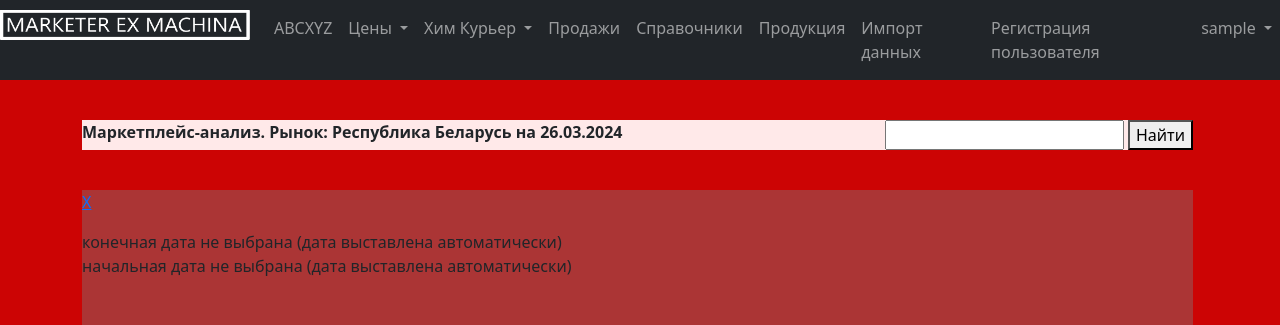
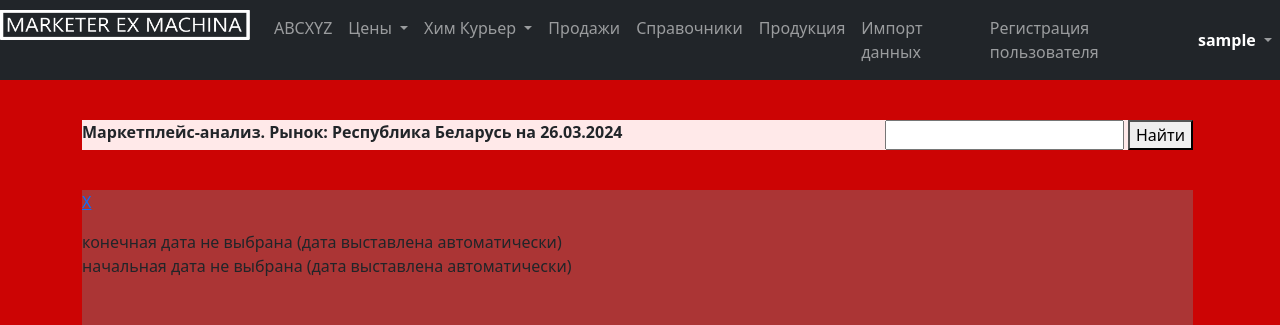
Before and after one commit to club11/TyreSellManagment, a Django app: page /prices/ in a window 1280 px wide. Shown: the top 325 px of the page. Run offline with Django 4.2, Linux system fonts and the light colour scheme; the visitor is signed in with stand-in values (Sample User, id 1); data comes from the database, SQL or seed files in the repository; data that the repository does not hold is empty; parts of the project's set-up code (start-up, migrations or seed data) failed here and were passed over; some libraries are stand-ins or nearby versions.

Commit message:
10.02/2024 - return to host 96

```diff
--- a/src/prices/templates/prices/comparative_prices.html
+++ b/src/prices/templates/prices/comparative_prices.html
@@ -590,6 +590,7 @@
 
             <div class="el-6">
             {#<div id="second_chart">#}
+              <div class="table-responsive" id="table_container">
 
               <script type="text/javascript" src="https://www.gstatic.com/charts/loader.js"></script>
                 <script type="text/javascript">
@@ -615,7 +616,6 @@
                       [new Date{{ key }}, {{ value|join:", " }} ],
                         ]);
                     {% endfor %}
-
 
                       var columnsTable = new google.visualization.DataTable();
 
@@ -649,7 +649,7 @@
                     {% if full_lined_chart_checked_flag %}
                       interpolateNulls: true,         // !!!!!!  автозаполнение 0 значений
                     {% endif %}
-width
+
 
                     //  curveType: 'function',    //   сгладить изгиб линии
                       pointSize: 7,
@@ -662,13 +662,13 @@ width
                           },
 
                       chartArea: {
-                            left: 100;
-                            width: '70%';
+                  //      left: 100,
+                  //      width: '70%',
                       },
 
-                          subtitle: "BYN";
+                      subtitle: "BYN",
                       //width: 600,                                       // ширина таблицы
-                        //  height: 400,
+                  //    height:400,
                       legend: { position: 'right' },   ///// РАБОТАЕТ (и left),
                       //legend: { position: 'bottom' },
                       //lineWidth: 20,                    // ширина лини
@@ -747,10 +747,10 @@ width
                         ui: {
                             chartOptions: {
                                 hAxis: {'baselineColor': 'none', format: 'dd.MM.Y' },
-                                  //  height: 50,
+                                height: 35,
                                 chartArea: {
                                     left: 100,
-                                        width: '70%'
+                        //            width: '70%',
                                 }
                             }
                         }
@@ -801,7 +801,7 @@ width
           </script>
 
           <div id="colFilter_div"></div>
-              <div id="chart_div"></div>
+          <div id="chart_div" ></div>
 
 
 
@@ -810,8 +810,9 @@ width
                 <div id="control_div"></div>
                 <p><span id='dbgchart'></span></p>
             </div>
+          </div>
+        </div>
 
-            </div>
 
 
            <div class="el el-7"></div>
--- a/src/prices/templates/prices/comparative_prices_russia.html
+++ b/src/prices/templates/prices/comparative_prices_russia.html
@@ -586,6 +586,8 @@
           </div>
         </div>
 
+
+
         <div class="el-6">
         {#<div id="second_chart">#}
           <div class="table-responsive" id="table_container">
--- a/src/templates/check_if_logged.html
+++ b/src/templates/check_if_logged.html
@@ -1,4 +1,5 @@
 {% if user.is_superuser %}
+
   <li class="nav-item">
     <a class="nav-link" href="{% url 'sales:sales' %}">Продажи</a>
   </li>
@@ -14,21 +15,11 @@
   <li class="nav-item">
     <a class="nav-link" href="{% url 'profiles:register' %}">Регистрация пользователя</a>
   </li>
+
 {% endif %}
 
 
-{% if user.is_active is True %}
-<li class="nav-item">
-  <li class="nav-item dropdown">
-    <a class="nav-link dropdown-toggle" href="#" id="navbarDarkDropdownMenuLink" role="button" data-bs-toggle="dropdown" aria-expanded="false">
-      {{ user }}
-    </a>
-    <ul class="dropdown-menu dropdown-menu-dark" aria-labelledby="navbarDarkDropdownMenuLink">
-      <li><a class="dropdown-item" href="{% url 'logged_out' %}">Выйти</a></li>
-    </ul>
-  </li>
-</li>
-{% endif %}
+
 
 {% if user.is_active is False %}
 <li class="nav-item">
--- a/src/templates/top_menu.html
+++ b/src/templates/top_menu.html
@@ -1,4 +1,5 @@
 {% load my_tags %}
+
 <ul class="navbar-nav me-auto mb-2 mb-md-0">
       <li class="nav-item">
       <a class="navbar-brand" href="{% url 'homepage:home' %}">
@@ -34,17 +35,18 @@
       </li>
 
 
-    <li class="nav-item" >
+      <li class="nav-item">
           {#   <a class="nav-link" href=""> Курс валют НБ РБ на {% current_date %}: <b>RUB</b>={% currency_rate_russia_rub %}, <b>USD</b>={% currency_rate_usd %} </a> #}
       </li>
+{% include './check_if_logged.html' %}
+</ul>
 
-     {% include './check_if_logged.html' %}
+{% if user.is_active is True %}
+  {% include './user_name.html' %}
+{% endif %}
 
 
 
       {#</li>#}
       {#<a class="nav-link" href="">1 BYN = {% currency_rate %}</a>#}
       {#</li>#}
-
-
-</ul>
--- a/src/templates/top_menu_no_r.html
+++ b/src/templates/top_menu_no_r.html
@@ -2,7 +2,7 @@
 <ul class="navbar-nav me-auto mb-2 mb-md-0">
     <li class="nav-item">
     <a class="navbar-brand" href="{% url 'homepage:home' %}">
-        <img src='/media/logo.png' alt="" width="250" height="70" class="d-inline-block align-text-left"></a>
+        <img src='/media/logo.png' alt="" width="250" height="30" class="d-inline-block align-text-left"></a>
     </li>
 
      {% include './check_if_logged.html' %}
--- /dev/null
+++ b/src/templates/user_name.html
@@ -0,0 +1,14 @@
+{% if user.is_active is True %}
+<ul class="navbar-nav ms-auto">
+  <li class="nav-item">
+    <li class="nav-item dropdown">
+      <a class="nav-link dropdown-toggle" href="#" id="navbarDarkDropdownMenuLink" role="button" data-bs-toggle="dropdown" aria-expanded="false">
+        <font color="#ffffff"><b>{{ user }}</b></font>
+      </a>
+      <ul class="dropdown-menu dropdown-menu-dark" aria-labelledby="navbarDarkDropdownMenuLink">
+        <li><a class="dropdown-item" href="{% url 'logged_out' %}">Выйти</a></li>
+      </ul>
+    </li>
+  </li>
+</ul>
+{% endif %}
```
Also changed, not shown: src/templates/base.html (+6 -0 lines). Lines whose indentation alone changed are shown as unchanged.
